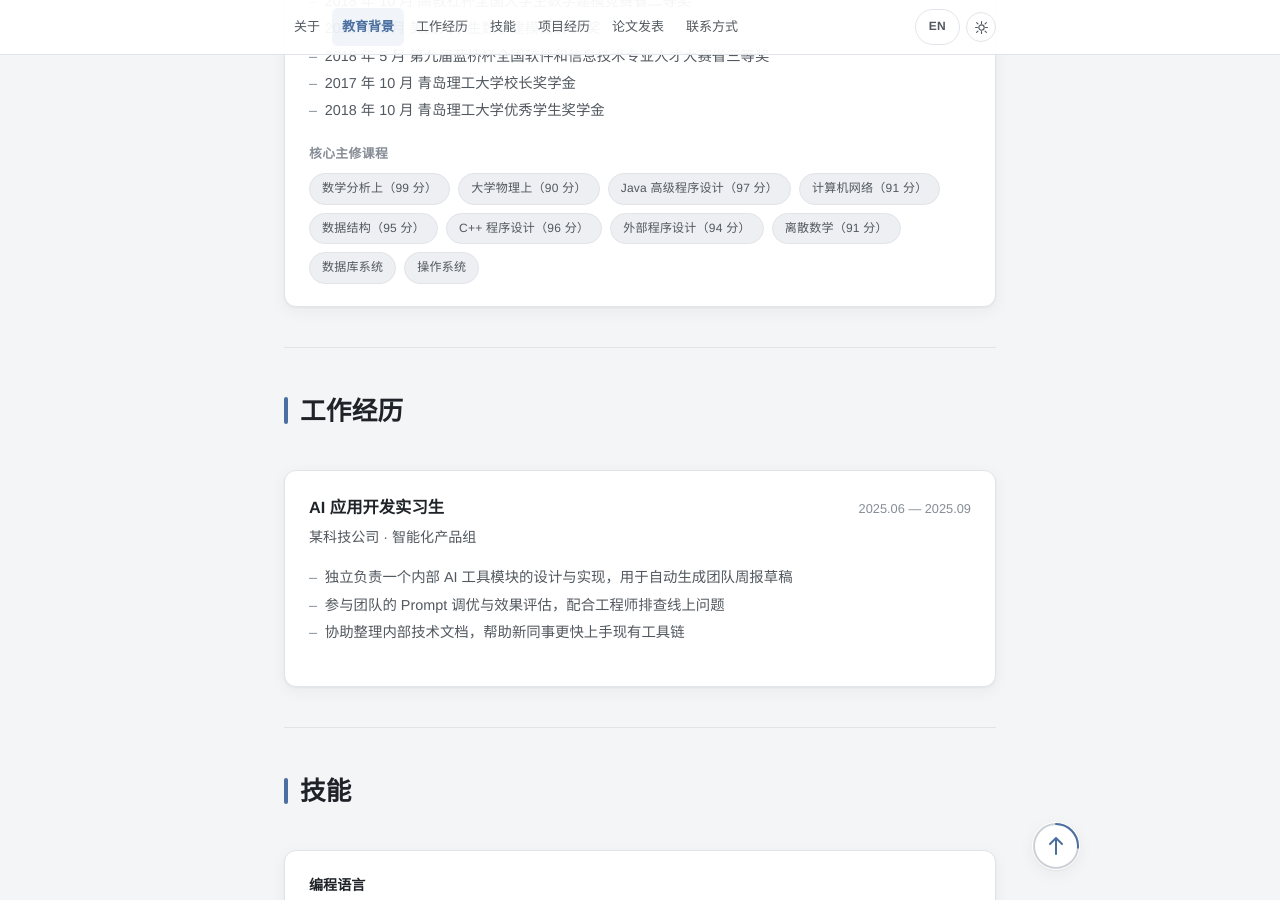
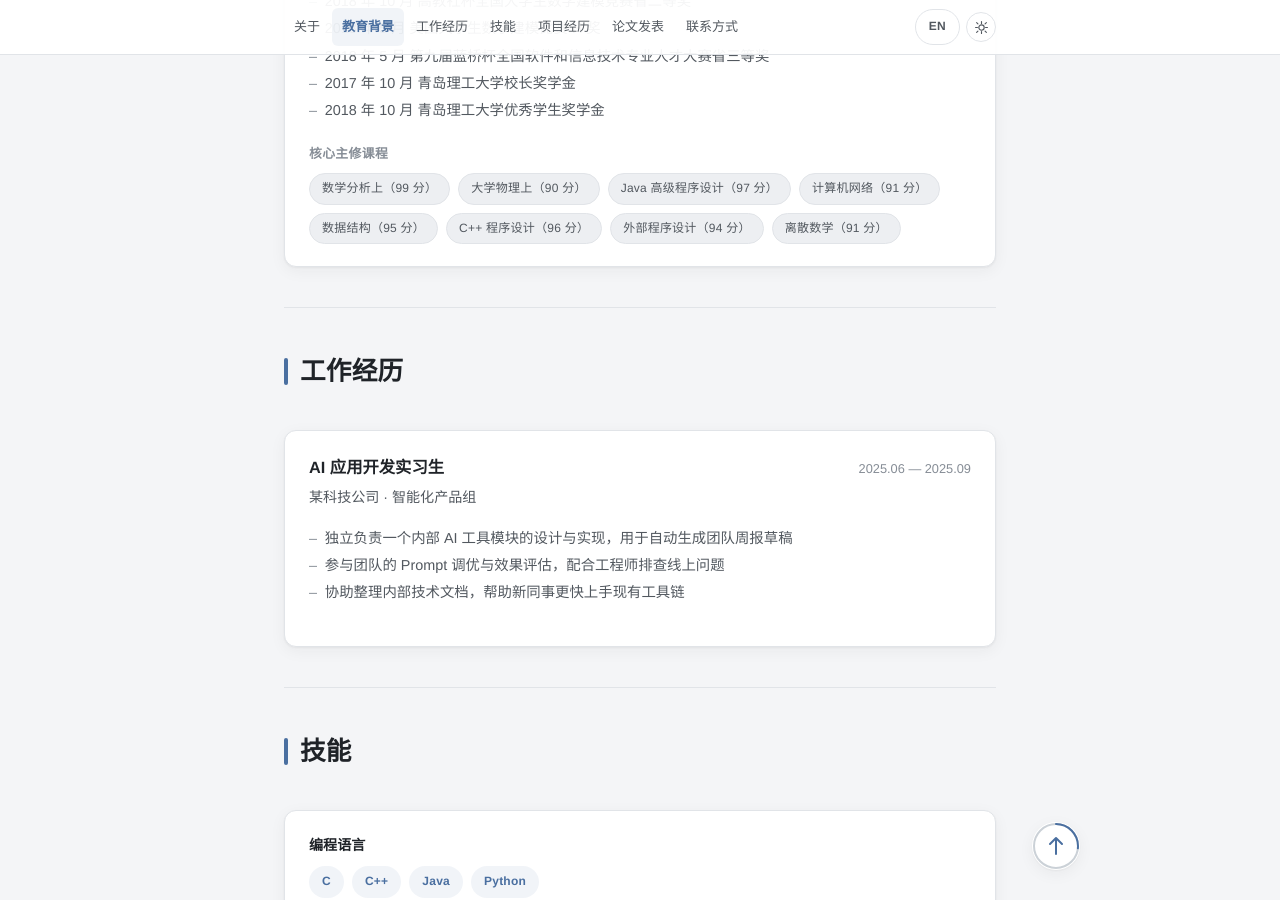
Before and after one commit to ChenChen913/ChenChen913.github.io, a Jekyll site: the page built from index.html, in a window 1280 px wide and 900 px high, scrolled down 569 px. Built offline with Jekyll 4.4.1, drawn with Linux system fonts in a browser that asks for light colours.

Commit message:
核心主修课程移除数据库系统和操作系统

```diff
--- a/_data/education.yml
+++ b/_data/education.yml
@@ -19,8 +19,6 @@ zh:
     - C++ 程序设计（96 分）
     - 外部程序设计（94 分）
     - 离散数学（91 分）
-    - 数据库系统
-    - 操作系统
 
 en:
   school: Qingdao University of Technology
@@ -43,5 +41,3 @@ en:
     - C++ Programming (96/100)
     - External Programming (94/100)
     - Discrete Mathematics (91/100)
-    - Database Systems
-    - Operating Systems
```
